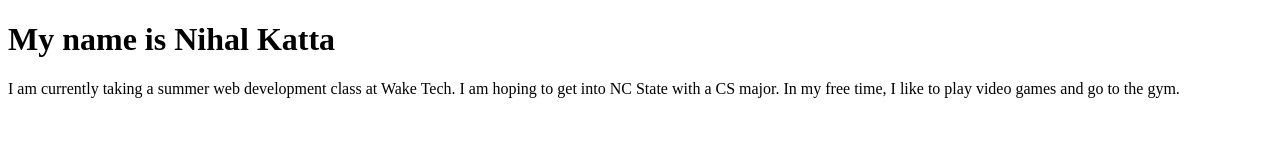
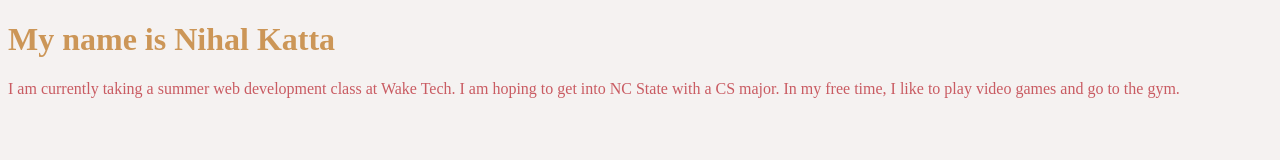
Before and after one commit to NihalK2907/NihalK2907.github.io, a plain HTML site: page index.html in a window 1280 px wide. Drawn offline with Linux system fonts and the light colour scheme.

Commit message:
Update index.html

```diff
--- a/index.html
+++ b/index.html
@@ -5,9 +5,15 @@
       My Personal Introduction
     </title>
     <style>
-      <body style=background-color:F5F2F1;
-      <h1 style=color:CC9657;
-      <p style=color:C95B62;
+      body {
+        background-color: #F5F2F1;
+      }
+      h1 {
+        color: #CC9657;
+      }
+      p {
+        color: #C95B62;
+      }
     </style>
   </head>
   <body>
```
